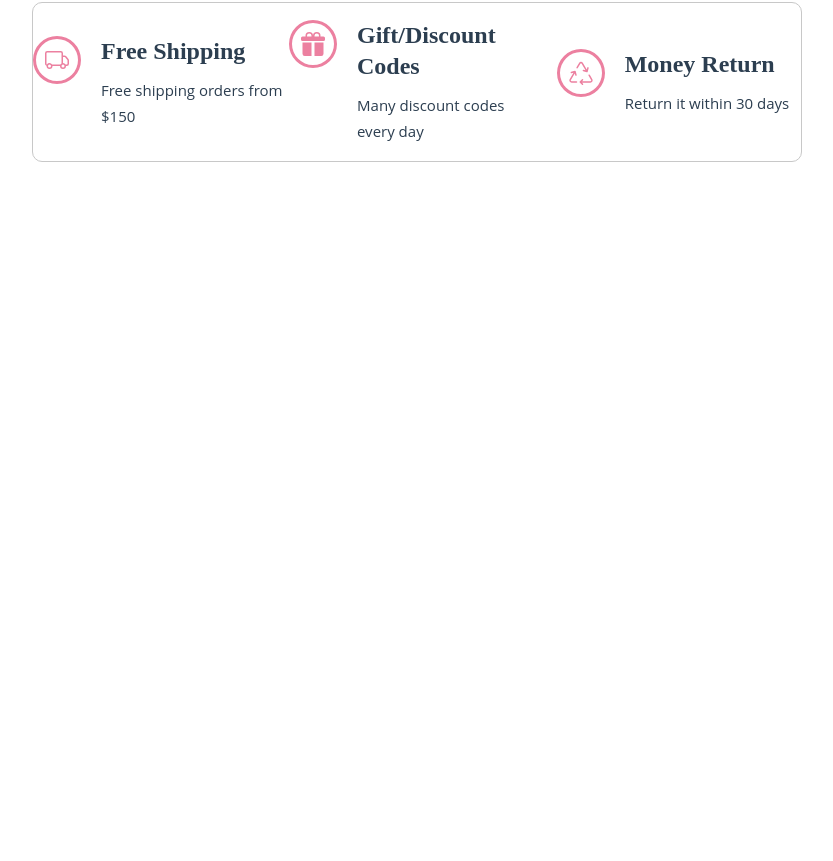
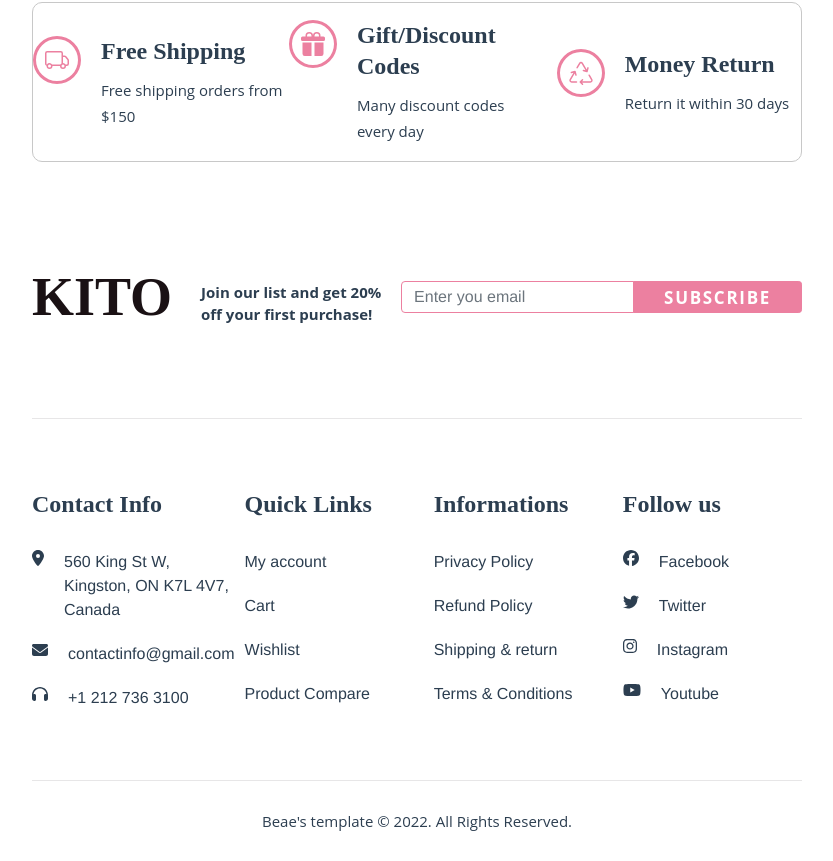
Before and after one commit to duyhachix/kito, a Vue app in the folder app/: page / in a window 1280 px wide. Shown: the part 3207-4068 px from the top of the page, without its empty margins (223-1056 px from the left). Before the commit the page ends 3469 px from the top, so only its background shows below. Built offline with nearby package versions, Linux system fonts and the light colour scheme.

Commit message:
layout/footer

```diff
--- a/app/src/App.vue
+++ b/app/src/App.vue
@@ -2,6 +2,7 @@
 	<div id="app">
 		<app-header></app-header>
 		<app-body></app-body>
+		<app-footer></app-footer>
 	</div>
 </template>
 
@@ -9,12 +10,14 @@
 // import components
 import AppHeader from './components/AppHeader.vue';
 import AppBody from './components/AppBody.vue';
+import AppFooter from './components/AppFooter.vue';
 
 export default {
 	name: 'App',
 	components: {
 		AppHeader,
 		AppBody,
+		AppFooter,
 	},
 };
 </script>
--- a/app/src/components/AppBody.vue
+++ b/app/src/components/AppBody.vue
@@ -101,8 +101,6 @@
 						<h6>{{ benefit.context }}</h6>
 					</div>
 				</div>
-				<!-- <div class="benefit--term"></div>
-				<div class="benefit--term"></div> -->
 			</div>
 		</div>
 	</div>
--- /dev/null
+++ b/app/src/components/AppFooter.vue
@@ -0,0 +1,245 @@
+<template>
+	<footer class="footer">
+		<div class="footer__header">
+			<div class="footer__header--left">
+				<p>KITO</p>
+			</div>
+			<div class="footer__header--right">
+				<div class="content">
+					<p>Join our list and get 20% off your first purchase!</p>
+					<div class="input">
+						<b-input-group class="mb-3">
+							<b-form-input placeholder="Enter you email" v-model="emailInput"></b-form-input>
+							<b-input-group-append>
+								<b-button class="sub-btn" size="sm">SUBSCRIBE</b-button>
+							</b-input-group-append>
+						</b-input-group>
+					</div>
+				</div>
+			</div>
+		</div>
+		<div class="line"></div>
+		<div class="footer__body">
+			<div class="footer__body--option" v-for="term in terms" :key="term.title">
+				<div class="title">{{ term.title }}</div>
+				<div class="terms">
+					<div class="terms--item" v-for="item in term.items" :key="item.icon">
+						<font-awesome-icon v-if="item.icon" :icon="[item.brand ? 'fab' : 'fas', item.icon]" />
+						{{ item.context }}
+					</div>
+				</div>
+			</div>
+			<!-- <div class="footer__body--option"></div> -->
+		</div>
+		<div class="line last-line"></div>
+		<p class="footer__lastword">Beae's template © 2022. All Rights Reserved.</p>
+	</footer>
+</template>
+
+<script>
+export default {
+	name: 'app-footer',
+	data() {
+		return {
+			terms: [
+				{
+					title: 'Contact Info',
+					items: [
+						{
+							icon: 'location-dot',
+							context: '560 King St W, Kingston, ON K7L 4V7, Canada',
+						},
+						{
+							icon: 'envelope',
+							context: 'contactinfo@gmail.com',
+						},
+						{
+							icon: 'headphones',
+							context: '+1 212 736 3100',
+						},
+					],
+				},
+				{
+					title: 'Quick Links',
+					items: [
+						{
+							context: 'My account',
+						},
+
+						{
+							context: 'Cart',
+						},
+						{
+							context: 'Wishlist',
+						},
+						{
+							context: 'Product Compare',
+						},
+					],
+				},
+				{
+					title: 'Informations',
+					items: [
+						{
+							context: 'Privacy Policy',
+						},
+
+						{
+							context: 'Refund Policy',
+						},
+						{
+							context: 'Shipping & return',
+						},
+						{
+							context: 'Terms & Conditions',
+						},
+					],
+				},
+				{
+					title: 'Follow us',
+					items: [
+						{
+							brand: true,
+							icon: 'facebook',
+							context: 'Facebook',
+						},
+
+						{
+							brand: true,
+							icon: 'twitter',
+							context: 'Twitter',
+						},
+						{
+							brand: true,
+							icon: 'instagram',
+							context: 'Instagram',
+						},
+						{
+							brand: true,
+							icon: 'youtube',
+							context: 'Youtube',
+						},
+					],
+				},
+			],
+			emailInput: '',
+		};
+	},
+};
+</script>
+
+<style scoped lang="scss">
+@import '../assets/scss/variables.scss';
+
+.footer {
+	padding: 0 255px;
+	width: 100%;
+	height: 100%;
+	margin-bottom: 27px;
+	&__header {
+		display: flex;
+		justify-content: space-between;
+		align-items: center;
+		&--left {
+			p {
+				font-size: 24px;
+				font-weight: 700;
+				color: $text-color;
+				text-align: center;
+				font-family: Sansita;
+				font-size: 54px;
+				font-style: normal;
+				font-weight: 800;
+				line-height: 70px; /* 129.63% */
+				text-transform: uppercase;
+			}
+		}
+		&--right {
+			text-align: right;
+			.content {
+				display: flex;
+				p {
+					text-align: left;
+					max-width: 200px;
+					font-family: Open Sans;
+					font-size: 15px;
+					font-weight: 700;
+					line-height: 22px;
+					margin: 0;
+				}
+				.input {
+					/deep/.form-control {
+						border: 1px solid $pink-color;
+						height: 100%;
+					}
+					/deep/.input-group-append {
+						background-color: $pink-color;
+						border-radius: 10px;
+						.btn-secondary {
+							background-color: $pink-color;
+							border: 1px solid $pink-color;
+						}
+					}
+
+					.sub-btn {
+						font-family: Open Sans;
+						font-size: 17px;
+						font-weight: 700;
+						padding: 0 30px;
+						line-height: 27px;
+						letter-spacing: 1.7px;
+					}
+				}
+			}
+		}
+	}
+	.line {
+		margin: 70px 0;
+		width: 100%;
+		border-top: 1px solid $text-color;
+		opacity: 0.1;
+	}
+	.last-line {
+		margin-bottom: 27px;
+	}
+	&__body {
+		display: grid;
+		grid-template-columns: repeat(4, 1fr);
+		gap: 10px;
+		&--option {
+			justify-self: start;
+			display: flex;
+			flex-direction: column;
+			align-items: start;
+			.title {
+				font-family: Sansita;
+				font-size: 24px;
+				font-style: normal;
+				font-weight: 700;
+				line-height: 31px;
+				margin-bottom: 30px;
+			}
+			.terms {
+				display: flex;
+				flex-direction: column;
+				align-items: start;
+				row-gap: 20px;
+				&--item {
+					text-align: left;
+					display: flex;
+					:first-child {
+						margin-right: 20px;
+					}
+				}
+			}
+		}
+	}
+	&__lastword {
+		margin: 0;
+		font-family: Open Sans;
+		font-size: 15px;
+		font-weight: 400;
+		line-height: 26px;
+	}
+}
+</style>
```
